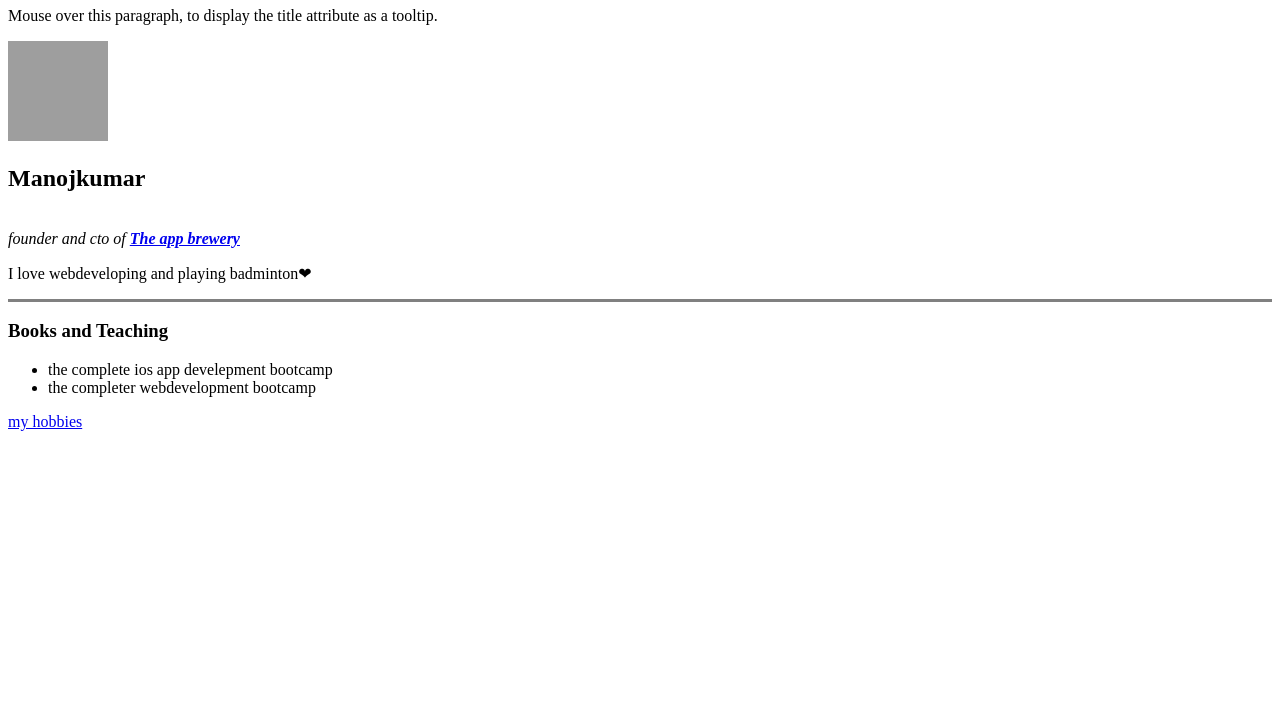
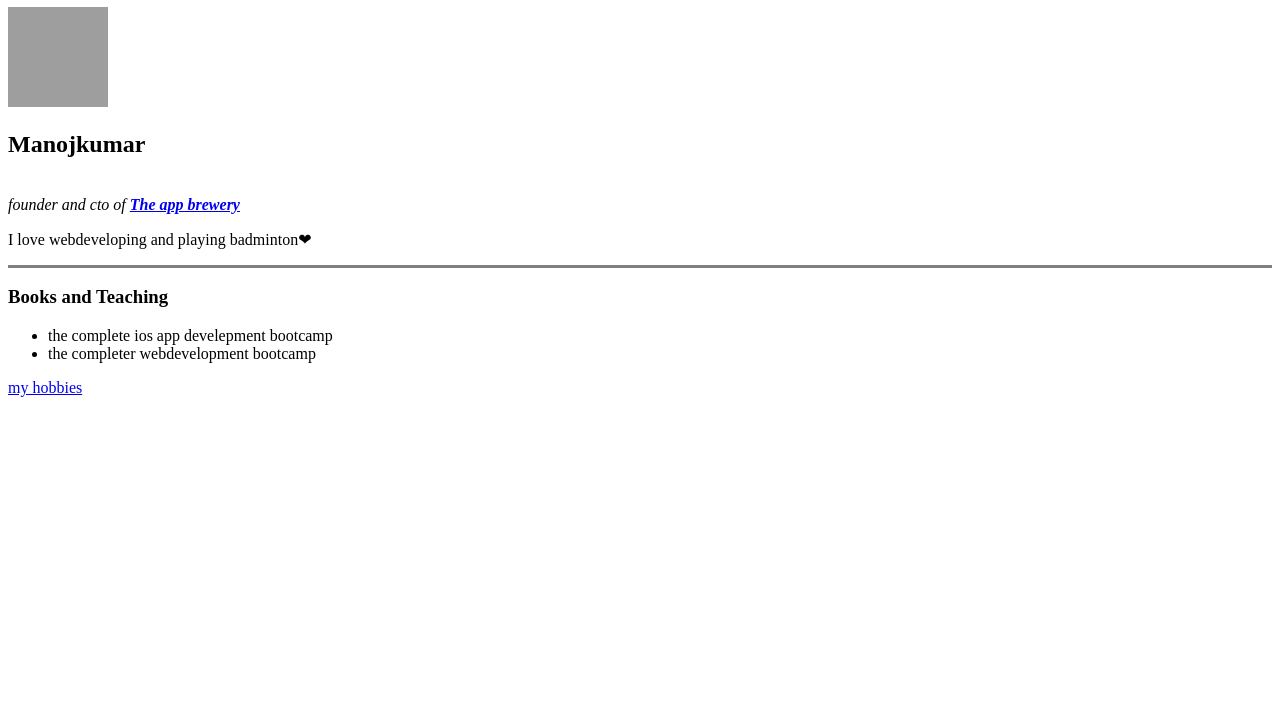
Before and after one commit to manojkumar190/cv, a plain HTML site: page index.html in a window 1280 px wide. Shown: the part 84-800 px from the top of the page. Drawn offline with Linux system fonts and the light colour scheme; grey boxes are pictures that could not be loaded.

Commit message:
Update index.html

```diff
--- a/index.html
+++ b/index.html
@@ -9,7 +9,6 @@
     <center>
         <h1>MANOJ KUMAR BIO</h1>
     </center>
-    <p title="I'm a tooltip">Mouse over this paragraph, to display the title attribute as a tooltip.</p>
     <img src="manoj.jpg" alt="my picture" width="100" height="100">
     <p><h2>Manojkumar</h2><br><em>founder and cto of <strong><a href="https://www.appbrewery.co/">The app brewery</a></strong></em></p>
     <p>I love webdeveloping and playing badminton❤</p>
```
